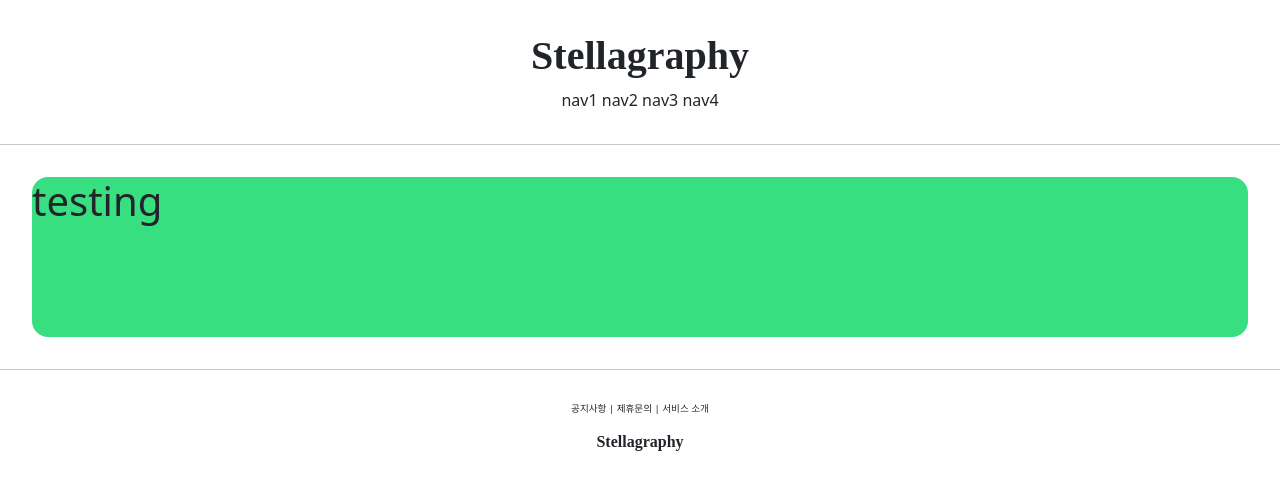
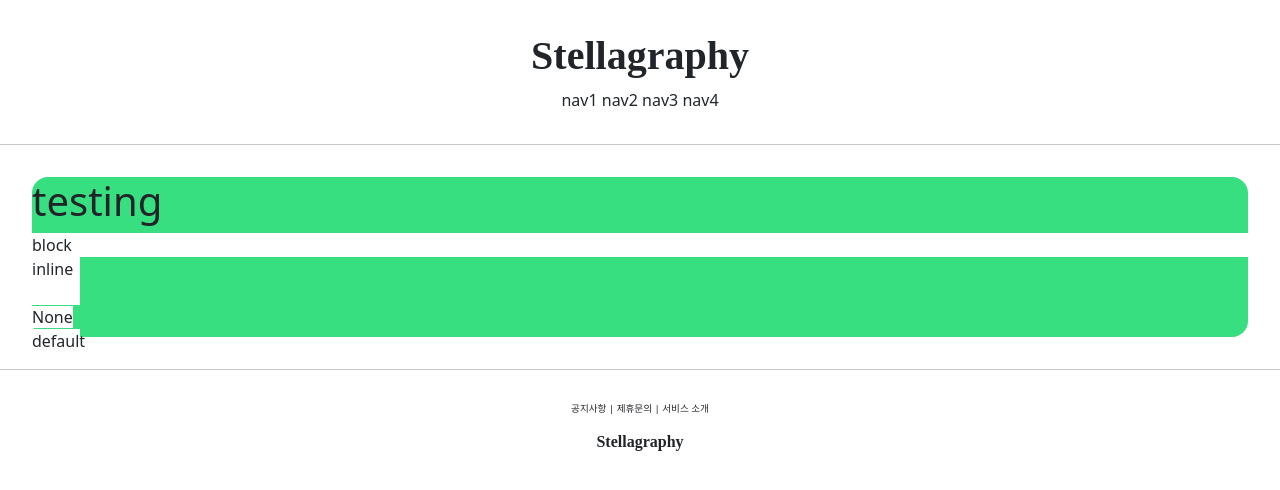
Before and after one commit to SaetbyeolL/Stellagraphy, a Django app: page /account/hello_world/ in a window 1280 px wide. Shown: the top 490 px of the page. Run offline with Django 5.2, Linux system fonts and the light colour scheme; some web fonts are replaced.

Commit message:
CSS practice

```diff
--- a/accountapp/templates/accountapp/hello_world.html
+++ b/accountapp/templates/accountapp/hello_world.html
@@ -1,10 +1,27 @@
 {% extends 'base.html' %}
 
 {% block content %}
+
+<style>
+    .testing {
+        background-color: white;
+        height: 3rem;
+        width: 3rem;
+    }
+</style>
+
+
     <div style="height: 10rem; background-color: #38df81; border-radius: 1rem; margin: 2rem;">
         <h1>
             testing
         </h1>
+
+        <div style="background-color: white;">block</div>
+        <div class="testing" style="display: block;">inline</div>
+        <div class="testing" style="display: inline;">None</div>
+        <div class="testing" style="display: None;">inline-block</div>
+        <div class="testing";>default</div>
+
     </div>
 
 {% endblock %}
```
